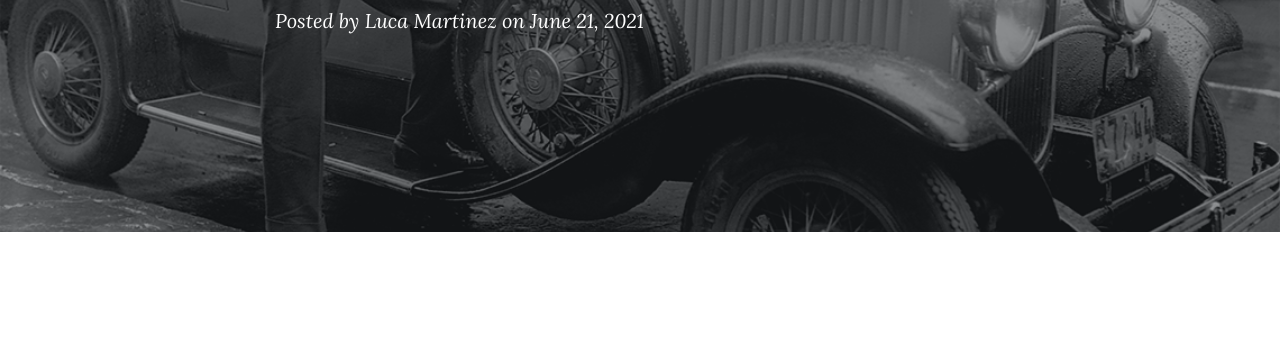
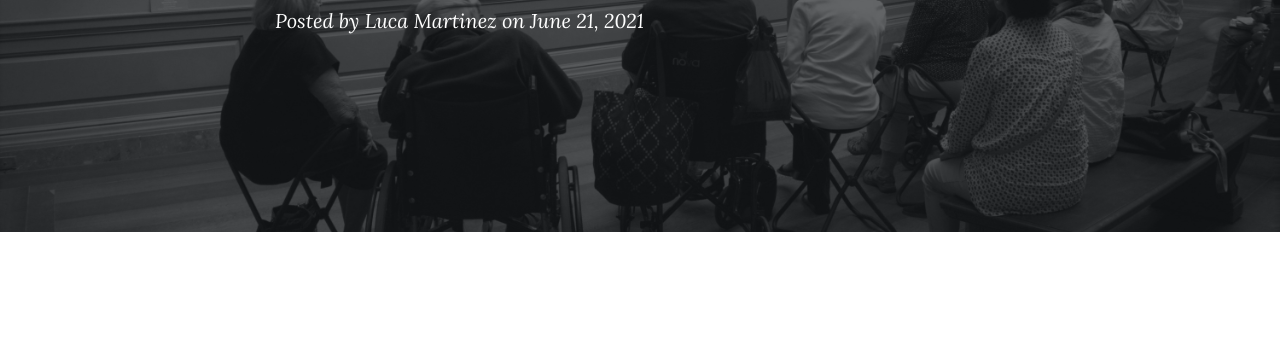
Before and after one commit to dyyldogg/MutualFunds, a website: page NFT.html in a window 1280 px wide. Shown: the part 329-666 px from the top of the page. Drawn offline with nearby package versions, Linux system fonts and the light colour scheme; a script that the page names is missing; a web font is replaced by a local one.

Commit message:
nft pciture

```diff
--- a/NFT.html
+++ b/NFT.html
@@ -57,7 +57,7 @@
   </nav>
 
   <!-- Page Header -->
-  <header class="masthead" style="background-image: url('img/stockmarketcrash.jpg')">
+  <header class="masthead" style="background-image: url('img/nftarticle.jpg')">
     <div class="overlay"></div>
     <div class="container">
       <div class="row">
```
Also changed, not shown: img/nftarticle.jpg (added).
